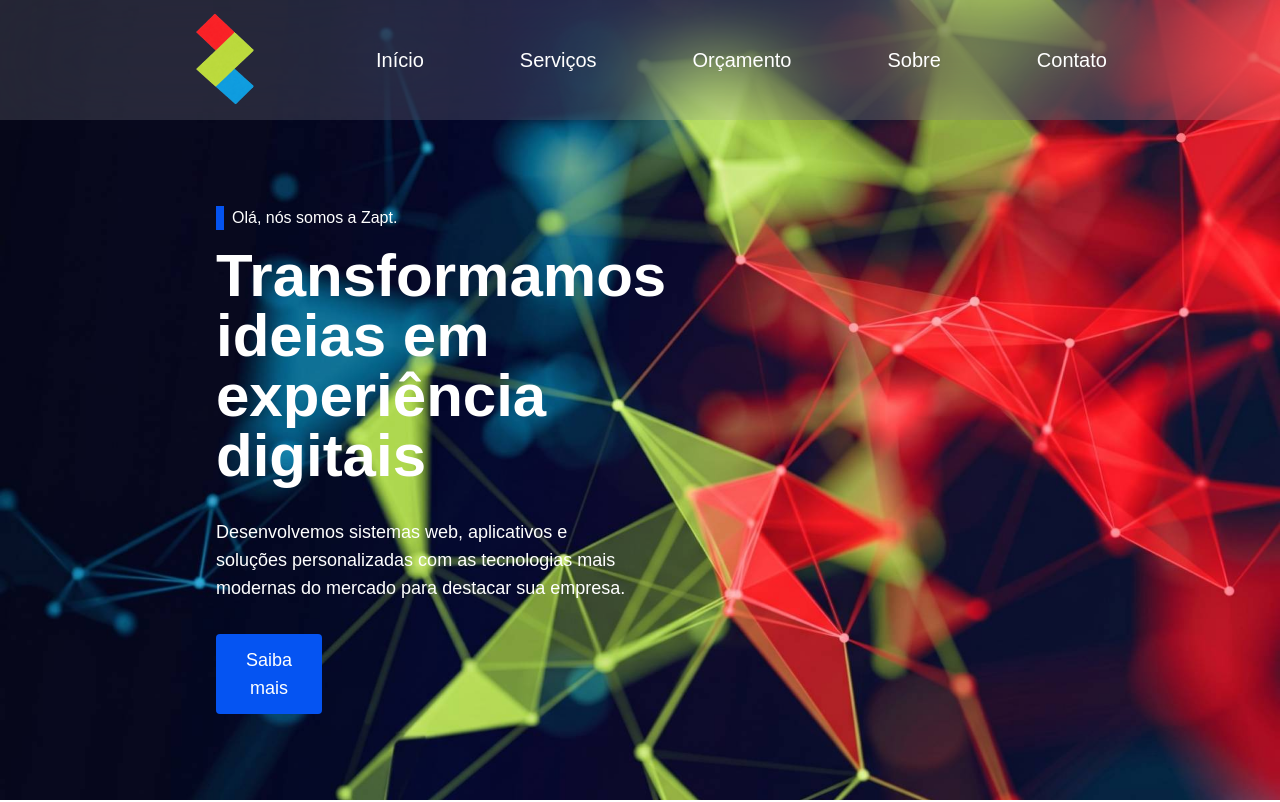
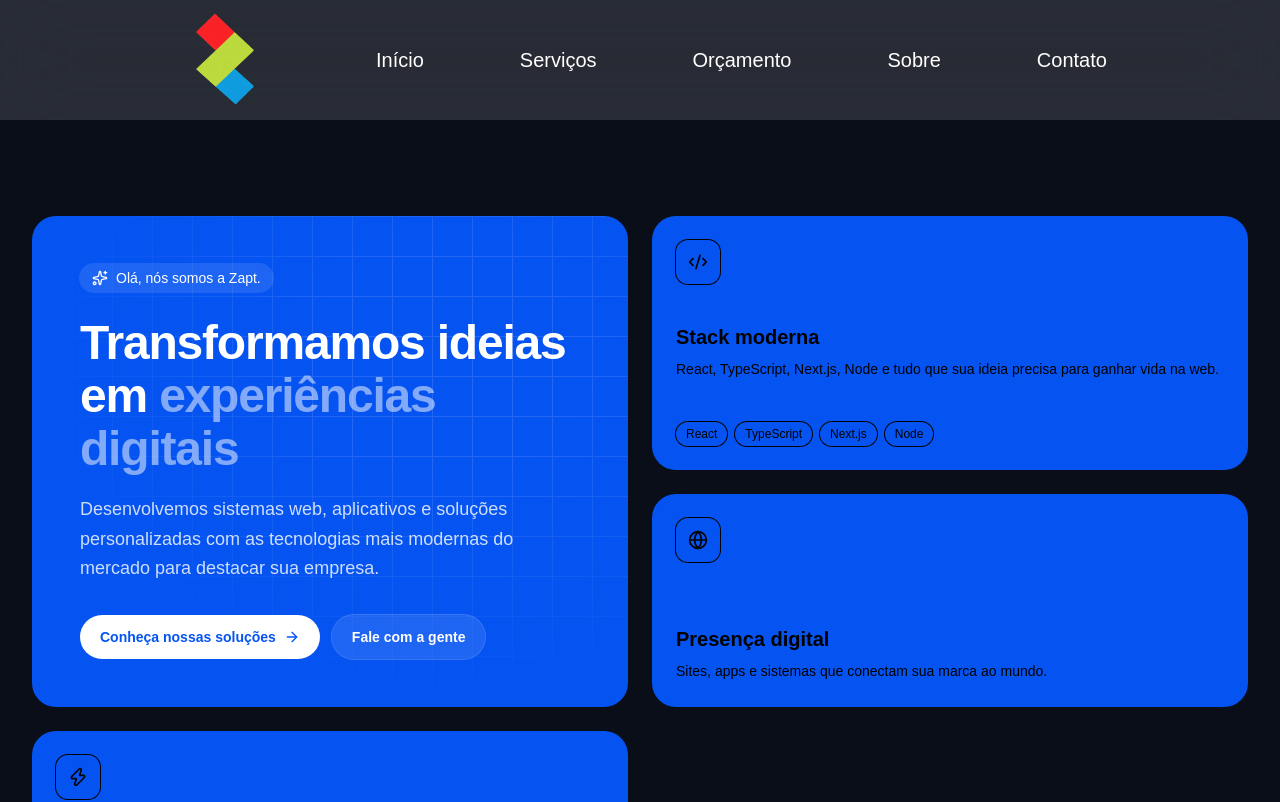
Before and after one commit to Gabriel-Andreoni/zapt, a Next.js app: page / in a window 1280 px wide. Shown: the top 802 px of the page. Built offline with nearby package versions, Linux system fonts and the light colour scheme.

Commit message:
Alteração do layout da hero section

```diff
--- a/app/globals.css
+++ b/app/globals.css
@@ -1,7 +1,7 @@
 @import "tailwindcss";
 
 body {
-  background: white;
+  background: #0a0e18;
 
   font-family: Arial, Helvetica, sans-serif;
 }
--- a/app/sections/Hero/index.tsx
+++ b/app/sections/Hero/index.tsx
@@ -1,21 +1,144 @@
-
-import { PageTitle } from "@/app/components/PageTitle";
+import { ArrowRight, Code2, Globe, Sparkles, Zap } from "lucide-react";
 import Menu from "../Menu";
-import './style.css';
 
 export default function Hero() {
-    return (
-        <section className="hero-wrapper">
-            <Menu />
+  return (
+    <>
+      <Menu />
+      <section className="w-full bg-product-section py-16 md:py-24">
+        <div className="mx-auto max-w-7xl px-4 sm:px-6 lg:px-8">
+          <div className="grid grid-cols-4 gap-4 md:gap-6">
+            {/* Main hero card */}
+            <article className="group relative col-span-4 overflow-hidden rounded-2xl bg-[#0554f2] p-8 text-product-foreground transition-all duration-300 hover:-translate-y-1 hover:shadow-2xl hover:shadow-product/30 md:col-span-2 md:row-span-2 md:rounded-3xl md:p-10 lg:p-12">
+              <div className="pointer-events-none absolute inset-0 overflow-hidden">
+                <div
+                  className="absolute inset-0 opacity-[0.12]"
+                  style={{
+                    backgroundImage:
+                      "linear-gradient(to right, #fafafa 1px, transparent 1px), linear-gradient(to bottom, #fafafa 1px, transparent 1px)",
+                    backgroundSize: "40px 40px",
+                    maskImage:
+                      "radial-gradient(ellipse at 70% 30%, black 20%, transparent 70%)",
+                  }}
+                />
+                <div className="absolute right-8 top-8 h-40 w-40 rounded-full bg-product-foreground/10 blur-3xl animate-pulse" />
+                <div
+                  className="absolute right-32 top-40 h-24 w-24 rounded-full bg-product-foreground/15 blur-2xl animate-pulse"
+                  style={{ animationDelay: "0.6s" }}
+                />
+              </div>
 
-            <div className="w-full h-[calc(100dvh-(120px))] relative overflow-hidden">
-                <div className="w-6/12 h-full pl-54 flex flex-col justify-center gap-4">
-                    <PageTitle title="Olá, nós somos a Zapt." color="white" />
-                    <h1 className="text-6xl font-bold text-white">Transformamos ideias em experiência digitais</h1>
-                    <h2 className="py-4 text-lg text-white">Desenvolvemos sistemas web, aplicativos e soluções personalizadas com as tecnologias mais modernas do mercado para destacar sua empresa.</h2>
-                    <button className="w-3/12 p-3 text-lg bg-[#0554f2] rounded text-white cursor-pointer">Saiba mais</button>
+              <div className="relative flex h-full flex-col justify-between">
+                <div>
+                  <span className="inline-flex items-center gap-2 rounded-full bg-white/10 px-3 py-1 text-sm text-white font-medium ring-1 ring-white/10">
+                    <Sparkles className="h-4 w-4 text-white" />
+                    Olá, nós somos a Zapt.
+                  </span>
+
+                  <h1 className="mt-6 text-3xl font-bold leading-[1.1] tracking-tight text-white md:text-4xl lg:text-5xl">
+                    Transformamos ideias em{" "}
+                    <span className="text-white/50">experiências digitais</span>
+                  </h1>
+
+                  <p className="mt-5 max-w-xl text-base leading-relaxed text-white/80 md:text-lg">
+                    Desenvolvemos sistemas web, aplicativos e soluções
+                    personalizadas com as tecnologias mais modernas do mercado
+                    para destacar sua empresa.
+                  </p>
                 </div>
-            </div>
-        </section>
-    )
+
+                <div className="mt-8 flex flex-wrap items-center gap-3">
+                  <a
+                    href="#produtos"
+                    className="inline-flex items-center gap-2 rounded-full bg-white px-5 py-3 text-sm font-semibold text-[#0554f2] transition-colors hover:bg-white/60"
+                  >
+                    Conheça nossas soluções
+                    <ArrowRight className="h-4 w-4" />
+                  </a>
+                  <a
+                    href="#contato"
+                    className="inline-flex items-center gap-2 rounded-full bg-white/10 px-5 py-3 text-sm font-semibold text-white ring-1 ring-white/20 transition-colors hover:bg-white/20"
+                  >
+                    Fale com a gente
+                  </a>
+                </div>
+              </div>
+            </article>
+
+            {/* Tech stack card */}
+            <article className="group relative col-span-4 overflow-hidden rounded-2xl bg-[#0554f2] p-6 text-product-foreground transition-all duration-300 hover:-translate-y-1 hover:shadow-2xl hover:shadow-product/30 md:col-span-2 md:rounded-3xl">
+              <div className="pointer-events-none absolute -right-6 -top-6 h-28 w-28 rounded-full bg-product-foreground/10 blur-2xl transition-opacity group-hover:opacity-100" />
+
+              <div className="relative flex h-full flex-col justify-between">
+                <div className="inline-flex h-11 w-11 items-center justify-center rounded-xl bg-product-foreground/10 ring-1 ring-product-foreground/10">
+                  <Code2 className="h-5 w-5 text-product-foreground" />
+                </div>
+
+                <div className="mt-4">
+                  <h3 className="text-lg font-semibold leading-tight md:text-xl">
+                    Stack moderna
+                  </h3>
+                  <p className="mt-2 text-sm leading-relaxed text-product-foreground/80">
+                    React, TypeScript, Next.js, Node e tudo que sua ideia
+                    precisa para ganhar vida na web.
+                  </p>
+                </div>
+
+                <div className="mt-4 flex flex-wrap gap-2">
+                  {["React", "TypeScript", "Next.js", "Node"].map((tech) => (
+                    <span
+                      key={tech}
+                      className="rounded-full bg-product-foreground/10 px-2.5 py-1 text-xs font-medium text-product-foreground ring-1 ring-product-foreground/10"
+                    >
+                      {tech}
+                    </span>
+                  ))}
+                </div>
+              </div>
+            </article>
+
+            {/* Presence card */}
+            <article className="group relative col-span-2 overflow-hidden rounded-2xl bg-[#0554f2] p-6 text-product-foreground transition-all duration-300 hover:-translate-y-1 hover:shadow-2xl hover:shadow-product/30 md:rounded-3xl">
+              <div className="pointer-events-none absolute -right-4 -top-4 h-20 w-20 rounded-full bg-product-foreground/10 blur-xl transition-opacity group-hover:opacity-100" />
+
+              <div className="relative flex h-full flex-col justify-between">
+                <div className="inline-flex h-11 w-11 items-center justify-center rounded-xl bg-product-foreground/10 ring-1 ring-product-foreground/10">
+                  <Globe className="h-5 w-5 text-product-foreground" />
+                </div>
+
+                <div className="mt-4">
+                  <h3 className="text-lg font-semibold leading-tight md:text-xl">
+                    Presença digital
+                  </h3>
+                  <p className="mt-2 text-sm leading-relaxed text-product-foreground/80">
+                    Sites, apps e sistemas que conectam sua marca ao mundo.
+                  </p>
+                </div>
+              </div>
+            </article>
+
+            {/* Speed card */}
+            <article className="group relative col-span-2 overflow-hidden rounded-2xl bg-[#0554f2] p-6 text-product-foreground transition-all duration-300 hover:-translate-y-1 hover:shadow-2xl hover:shadow-product/30 md:rounded-3xl">
+              <div className="pointer-events-none absolute -right-4 -top-4 h-20 w-20 rounded-full bg-product-foreground/10 blur-xl transition-opacity group-hover:opacity-100" />
+
+              <div className="relative flex h-full flex-col justify-between">
+                <div className="inline-flex h-11 w-11 items-center justify-center rounded-xl bg-product-foreground/10 ring-1 ring-product-foreground/10">
+                  <Zap className="h-5 w-5 text-product-foreground" />
+                </div>
+
+                <div className="mt-4">
+                  <h3 className="text-lg font-semibold leading-tight md:text-xl">
+                    Performance
+                  </h3>
+                  <p className="mt-2 text-sm leading-relaxed text-product-foreground/80">
+                    Entrega rápida, código limpo e resultados mensuráveis.
+                  </p>
+                </div>
+              </div>
+            </article>
+          </div>
+        </div>
+      </section>
+    </>
+  );
 }
```
